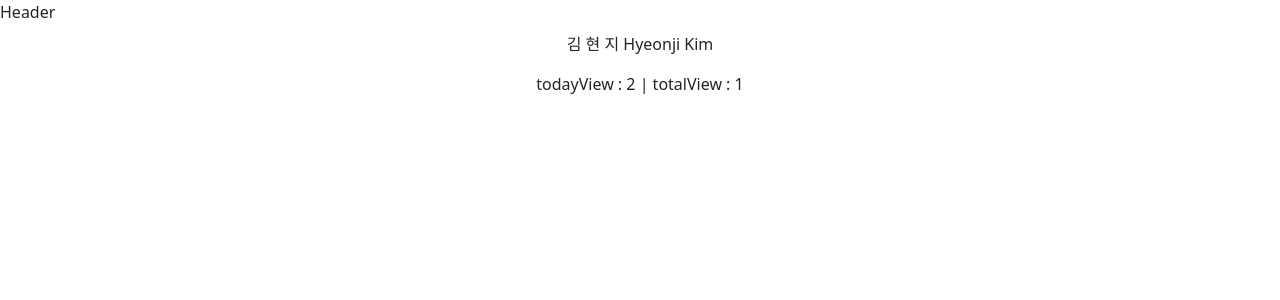
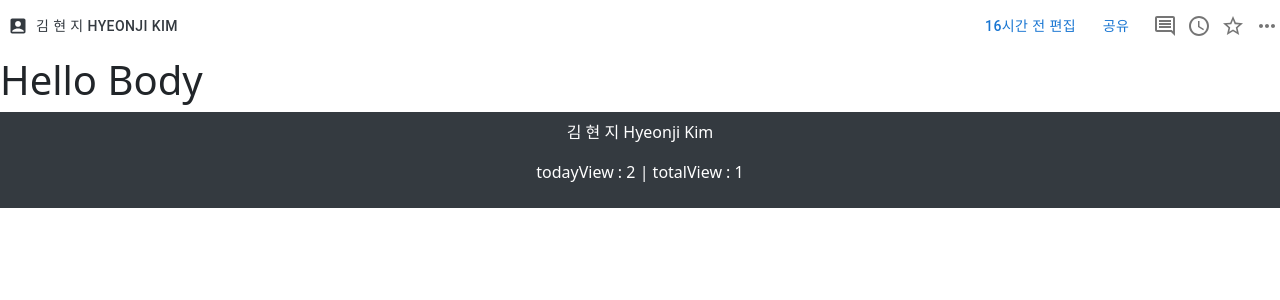
Before and after one commit to khg0343/portfolio, a React (Create React App) app in the folder client/: page / in a window 1280 px wide. Shown: the top 300 px of the page. Built offline with nearby package versions, Linux system fonts and the light colour scheme.

Commit message:
Make Header

```diff
--- a/client/package.json
+++ b/client/package.json
@@ -3,6 +3,10 @@
   "version": "0.1.0",
   "private": true,
   "dependencies": {
+    "@emotion/react": "^11.11.0",
+    "@emotion/styled": "^11.11.0",
+    "@mui/icons-material": "^5.11.16",
+    "@mui/material": "^5.13.0",
     "@testing-library/jest-dom": "^5.16.5",
     "@testing-library/react": "^13.4.0",
     "@testing-library/user-event": "^13.5.0",
--- a/client/src/App.js
+++ b/client/src/App.js
@@ -3,17 +3,19 @@ import React from "react";
 import { BrowserRouter, Routes, Route } from "react-router-dom";
 import { Provider } from "react-redux";
 import store from "./store";
-import Header from "./components/header";
-import Footer from "./components/footer";
+import Header from "./components/Header";
+import Footer from "./components/Footer";
 
 import "bootstrap/dist/css/bootstrap.min.css";
+import "./assets/custom.scss";
 
 const App = () => {
   return (
     <Provider store={store}>
       <BrowserRouter>
         <Header />
-        <Routes></Routes>
+        <h1>Hello Body</h1>
+        {/* <Routes></Routes> */}
         <Footer />
       </BrowserRouter>
     </Provider>
--- a/client/src/assets/custom.scss
+++ b/client/src/assets/custom.scss
@@ -2,3 +2,24 @@
   background: #343a40;
   color: #ffffff;
 }
+
+#page-header {
+  height: 40px;
+  background: #ffffff;
+  color: #343a40;
+}
+
+.header-text {
+  display: contents;
+  text-align: center;
+  align-items: center;
+}
+
+.header-iconbtn {
+  display: contents;
+}
+
+.header-textbtn {
+  display: contents;
+  color: #343a40;
+}
--- a/client/src/components/header.js
+++ b/client/src/components/header.js
@@ -1,7 +1,60 @@
 import React from "react";
+import { Row, Col } from "reactstrap";
+
+import { Button, IconButton } from "@mui/material";
+import AccountBoxIcon from "@mui/icons-material/AccountBox";
+import CommentOutlinedIcon from "@mui/icons-material/CommentOutlined";
+import AccessTimeIcon from "@mui/icons-material/AccessTime";
+import StarBorderIcon from "@mui/icons-material/StarBorder";
+import MoreHorizIcon from "@mui/icons-material/MoreHoriz";
 
 const Header = () => {
-  return <div>Header</div>;
+  const lastEditDate = 16;
+  return (
+    <div id="page-header" className="mb-3">
+      <Row>
+        {/* <Col>icon</Col> */}
+        <Col className="m-2" xs="auto">
+          <Row clasName="m-2">
+            <Button variant="" startIcon={<AccountBoxIcon />}>
+              김 현 지 Hyeonji Kim
+            </Button>
+          </Row>
+        </Col>
+        <Col></Col>
+        <Col className="m-2" xs="auto">
+          <Row>
+            <Col className="header-textbtn">
+              <Button variant="text">{lastEditDate}시간 전 편집</Button>
+            </Col>
+            <Col className="header-textbtn">
+              <Button variant="text">공유</Button>
+            </Col>
+            <Col className="header-iconbtn">
+              <IconButton aria-label="comment" size="small">
+                <CommentOutlinedIcon />
+              </IconButton>
+            </Col>
+            <Col className="header-iconbtn">
+              <IconButton aria-label="all update" size="small">
+                <AccessTimeIcon />
+              </IconButton>
+            </Col>
+            <Col className="header-iconbtn">
+              <IconButton aria-label="favorite" size="small">
+                <StarBorderIcon />
+              </IconButton>
+            </Col>
+            <Col className="header-iconbtn">
+              <IconButton aria-label="more" size="small">
+                <MoreHorizIcon />
+              </IconButton>
+            </Col>
+          </Row>
+        </Col>
+      </Row>
+    </div>
+  );
 };
 
 export default Header;
```
Also changed, not shown: 1 other file (tests, documents, lock files or other folders).
